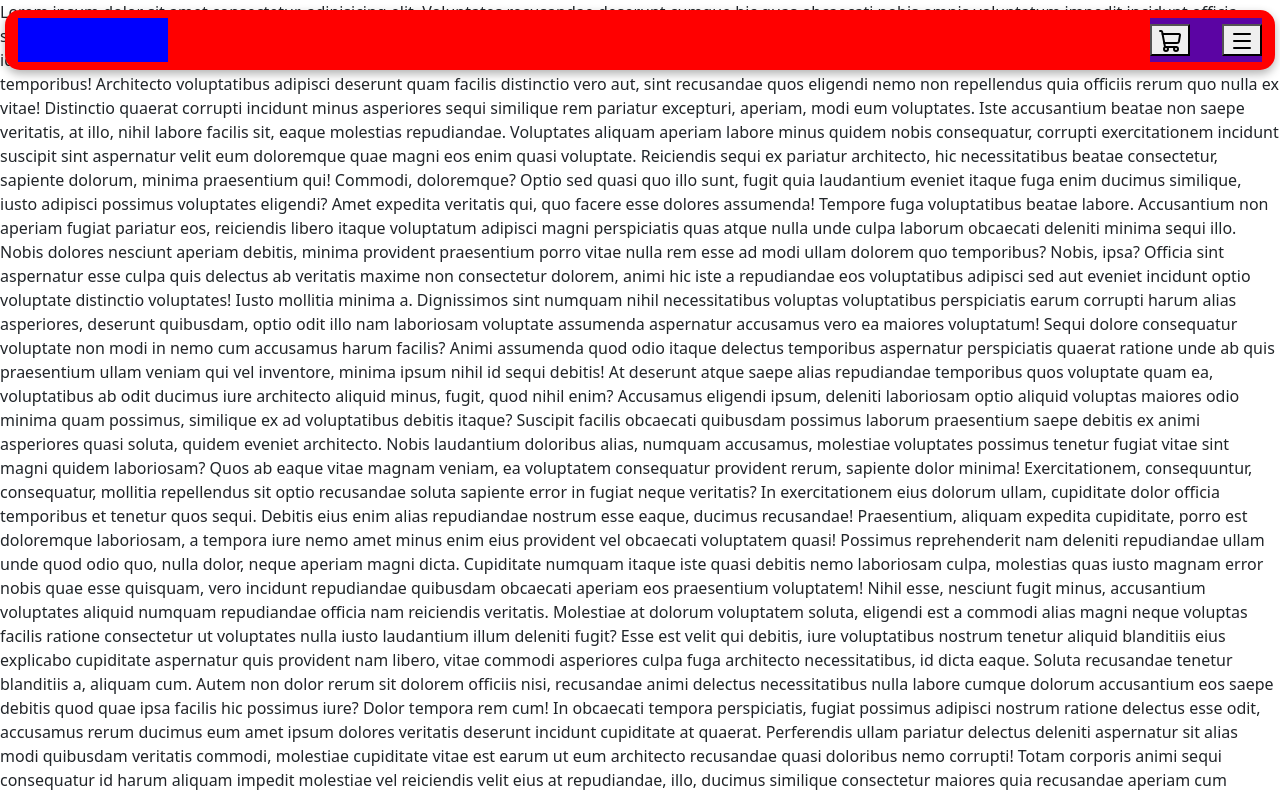
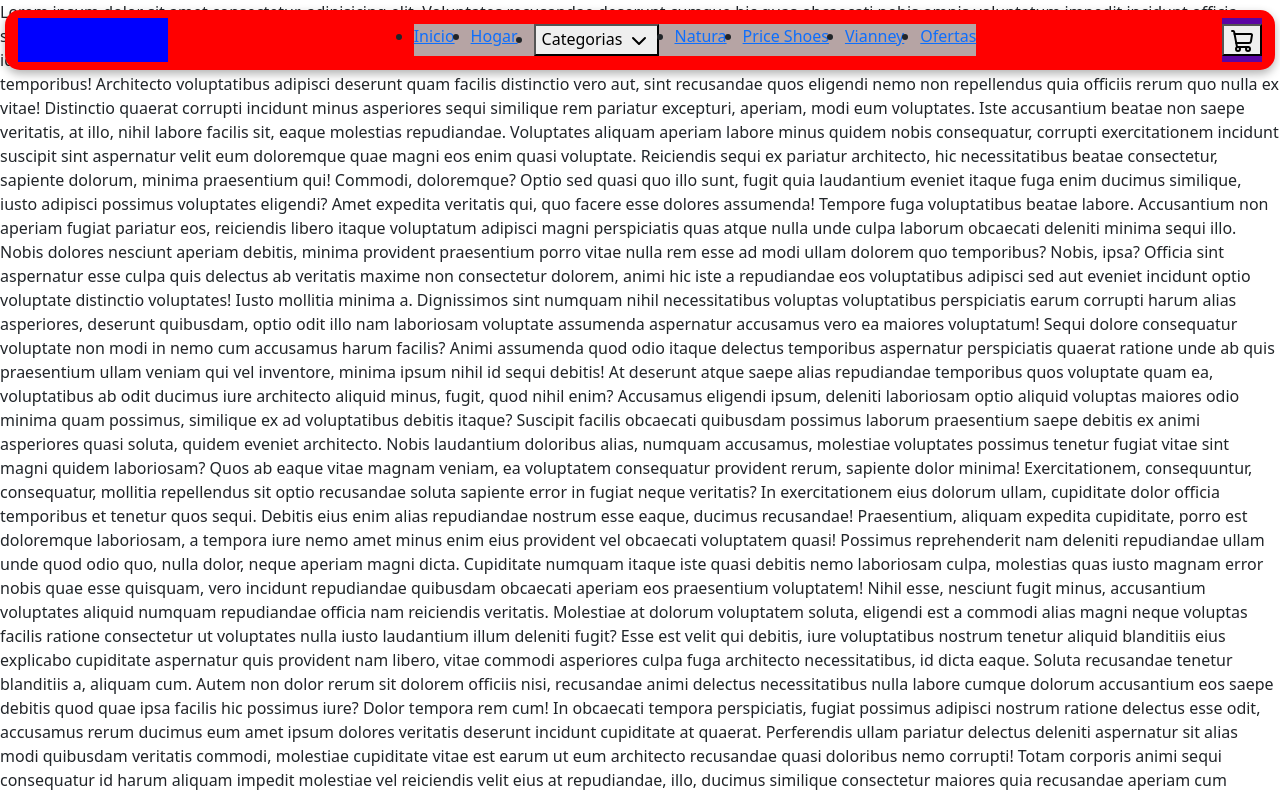
Before and after one commit to Chilaqui/shopMF, an Angular app: page / in a window 1280 px wide. Shown: the top 796 px of the page. Built offline with nearby package versions, Linux system fonts and the light colour scheme.

Commit message:
ajustando nav para 768 px

```diff
--- a/angular.json
+++ b/angular.json
@@ -2,7 +2,8 @@
   "$schema": "./node_modules/@angular/cli/lib/config/schema.json",
   "version": 1,
   "cli": {
-    "packageManager": "npm"
+    "packageManager": "npm",
+    "analytics": "a6b9c7c8-f8fb-49b6-b27b-5bccc97df768"
   },
   "newProjectRoot": "projects",
   "projects": {
--- a/src/app/Layout/navbar/navbar.css
+++ b/src/app/Layout/navbar/navbar.css
@@ -1,7 +1,7 @@
 .navbar {
     height: 60px;
     background: red;
-    display: flex ;
+    display: flex;
     position: fixed;
     top: 10px;
     left: 5px;
@@ -38,7 +38,7 @@
 }
 
 
-.ul-list{
+.ul-list {
     position: static;
     top: calc(100% + 15px);
     right: 0;
@@ -53,7 +53,7 @@
     gap: 1rem;
 }
 
-.close-menu{
+.close-menu {
     position: absolute;
     top: calc(100% + 25px);
     right: 10px;
@@ -61,11 +61,48 @@
     z-index: 1;
 }
 
-.divCar{
+.divCar {
     position: relative;
 }
+
 .card-nav {
     position: absolute;
     top: calc(100% + 15px);
     right: 0;
 }
+
+
+
+@media (min-width: 768px){
+
+
+    .navbar-logo {
+        order: 1;
+    }
+
+    .card-nav {
+        position: static;
+        order: 2;
+        flex:1;
+        display: flex;
+        justify-content: center;
+        aling-items: center;
+    }
+    .navbar-list {
+        order: 3;
+        margin-left: auto;
+
+    }
+
+    .menu-des {
+        display: none;
+    }
+
+    .ul-list{
+        position: static;
+        width: auto;
+        padding: 0;
+        flex-direction: row;
+
+    }
+}
--- a/src/app/Layout/navbar/navbar.html
+++ b/src/app/Layout/navbar/navbar.html
@@ -1,30 +1,43 @@
 <nav class="navbar">
     <div class="navbar-logo">
-        <img class="logo" src="" alt="">
+        <img class="logo" src="" alt="" />
     </div>
     <div class="navbar-list">
-        <div class="divCar"  >
+        <div class="divCar">
             <button (click)="toggleCar()">
-                <svg xmlns="http://www.w3.org/2000/svg" width="24" height="24" viewBox="0 0 24 24" fill="none" stroke="currentColor" stroke-width="2" stroke-linecap="round" stroke-linejoin="round" class="lucide lucide-shopping-cart preview-icon"><path d="m2.05 2.05 1.099-.028a1 1 0 0 1 1.008.815l2.69 14.347A1 1 0 0 0 7.83 18H18"/><path d="M4.563 5h16.435a1 1 0 0 1 .981 1.204l-1.026 6.226A2 2 0 0 1 18.962 14H6.25"/><circle cx="18" cy="20" r="2"/><circle cx="8" cy="20" r="2"/></svg>
-
+                <svg xmlns="http://www.w3.org/2000/svg" width="24" height="24" viewBox="0 0 24 24" fill="none"
+                    stroke="currentColor" stroke-width="2" stroke-linecap="round" stroke-linejoin="round"
+                    class="lucide lucide-shopping-cart preview-icon">
+                    <path d="m2.05 2.05 1.099-.028a1 1 0 0 1 1.008.815l2.69 14.347A1 1 0 0 0 7.83 18H18" />
+                    <path d="M4.563 5h16.435a1 1 0 0 1 .981 1.204l-1.026 6.226A2 2 0 0 1 18.962 14H6.25" />
+                    <circle cx="18" cy="20" r="2" />
+                    <circle cx="8" cy="20" r="2" />
+                </svg>
             </button>
             <app-car [carOpen]="carOpen" (closeCar)="toggleCar()"></app-car>
-
-
         </div>
-        <div class="menu-des" >
+        <div class="menu-des">
             <button class="menuCards" (click)="openMenu()">
-                <svg xmlns="http://www.w3.org/2000/svg" width="24" height="24" viewBox="0 0 24 24" fill="none" stroke="currentColor" stroke-width="2" stroke-linecap="round" stroke-linejoin="round" class="lucide lucide-menu preview-icon"><path d="M4 5h16"/><path d="M4 12h16"/><path d="M4 19h16"/></svg>
+                <svg xmlns="http://www.w3.org/2000/svg" width="24" height="24" viewBox="0 0 24 24" fill="none"
+                    stroke="currentColor" stroke-width="2" stroke-linecap="round" stroke-linejoin="round"
+                    class="lucide lucide-menu preview-icon">
+                    <path d="M4 5h16" />
+                    <path d="M4 12h16" />
+                    <path d="M4 19h16" />
+                </svg>
             </button>
-
-
-
         </div>
     </div>
     @if (menuOpen) {
     <button class="close-menu" (click)="closeMenu()">
-                    <svg xmlns="http://www.w3.org/2000/svg" width="24" height="24" viewBox="0 0 24 24" fill="none" stroke="currentColor" stroke-width="2" stroke-linecap="round" stroke-linejoin="round" class="lucide lucide-x preview-icon"><path d="M18 6 6 18"/><path d="m6 6 12 12"/></svg>
+        <svg xmlns="http://www.w3.org/2000/svg" width="24" height="24" viewBox="0 0 24 24" fill="none"
+            stroke="currentColor" stroke-width="2" stroke-linecap="round" stroke-linejoin="round"
+            class="lucide lucide-x preview-icon">
+            <path d="M18 6 6 18" />
+            <path d="m6 6 12 12" />
+        </svg>
     </button>
+    }
     <div class="card-nav">
         <ul class="ul-list">
             <li><a href="">Inicio</a></li>
@@ -33,17 +46,22 @@
                 <button (click)="toggleCategories()">
                     Categorias
                     @if (!categoriesOpen) {
-                                <svg xmlns="http://www.w3.org/2000/svg" width="24" height="24" viewBox="0 0 24 24" fill="none" stroke="currentColor" stroke-width="2" stroke-linecap="round" stroke-linejoin="round" class="lucide lucide-chevron-down preview-icon"><path d="m6 9 6 6 6-6"/></svg>
+                    <svg xmlns="http://www.w3.org/2000/svg" width="24" height="24" viewBox="0 0 24 24" fill="none"
+                        stroke="currentColor" stroke-width="2" stroke-linecap="round" stroke-linejoin="round"
+                        class="lucide lucide-chevron-down preview-icon">
+                        <path d="m6 9 6 6 6-6" />
+                    </svg>
                     }
 
                     @if (categoriesOpen) {
-                                <svg xmlns="http://www.w3.org/2000/svg" width="24" height="24" viewBox="0 0 24 24" fill="none" stroke="currentColor" stroke-width="2" stroke-linecap="round" stroke-linejoin="round" class="lucide lucide-chevron-up preview-icon"><path d="m18 15-6-6-6 6"/></svg>
+                    <svg xmlns="http://www.w3.org/2000/svg" width="24" height="24" viewBox="0 0 24 24" fill="none"
+                        stroke="currentColor" stroke-width="2" stroke-linecap="round" stroke-linejoin="round"
+                        class="lucide lucide-chevron-up preview-icon">
+                        <path d="m18 15-6-6-6 6" />
+                    </svg>
                     }
-
-
                 </button>
                 @if (categoriesOpen) {
-
                 <ul>
                     <li><a href="">Dama</a></li>
                     <li><a href="">Caballero</a></li>
@@ -51,7 +69,6 @@
                     <li><a href="">Niña</a></li>
                     <li><a href="">Bebe</a></li>
                 </ul>
-
                 }
             </li>
 
@@ -62,7 +79,6 @@
         </ul>
     </div>
 
-            }
 </nav>
 
 <!-- icono de agregar cosas al carrito -->
```
Lines whose indentation alone changed are shown as unchanged.
